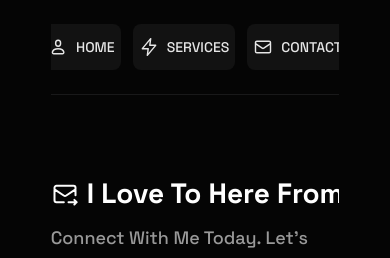
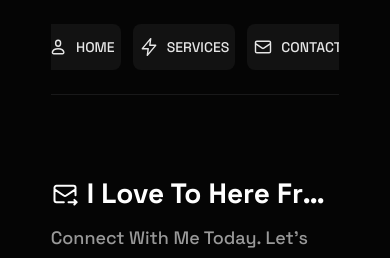
Before and after one commit to fahdElattar/my-portfolio, a Next.js app: page /contact in a window 390 px wide. Shown: the top 258 px of the page. Built offline with nearby package versions, Linux system fonts and the light colour scheme; no server answers.

Commit message:
added a bit of responsiveness

```diff
--- a/src/components/Layout/Layout.jsx
+++ b/src/components/Layout/Layout.jsx
@@ -7,8 +7,8 @@ export const Layout = ({children}) => {
     return (
         <>
             <LeftSidebar />
-            <div className="grid sm:grid-cols-[13vw_1fr_13vw] px-6 sm:px-0 min-h-screen">
-                <div className="sm:col-start-2 overflow-hidden">
+            <div className="grid sm:grid-cols-[13vw_1fr_13vw] min-h-screen">
+                <div className="sm:col-start-2 overflow-hidden px-6 sm:px-0">
                     <Header />
                     <div className="container grid grid-cols-1 gap-28">
                         {children}
--- a/src/components/SectionHead/SectionHead.css
+++ b/src/components/SectionHead/SectionHead.css
@@ -7,7 +7,7 @@
 }
 
 .section-title h1 {
-    @apply text-heading-xl text-white flex items-center gap-2 truncate;
+    @apply text-heading-xl text-white flex items-center gap-2;
 }
 
 .section-description {
--- a/src/components/SectionHead/SectionHead.jsx
+++ b/src/components/SectionHead/SectionHead.jsx
@@ -7,7 +7,7 @@ export const SectionHead = ({title, iconName, description, children}) => {
             <div className="section-title">
                 <h1>
                     <Image src={`/icons/${iconName}.svg`} alt="icon" width={30} height={30}/>
-                    {title}
+                    <span className="truncate">{title}</span>
                 </h1>
             </div>
             <p className="section-description">{description}</p>
```
